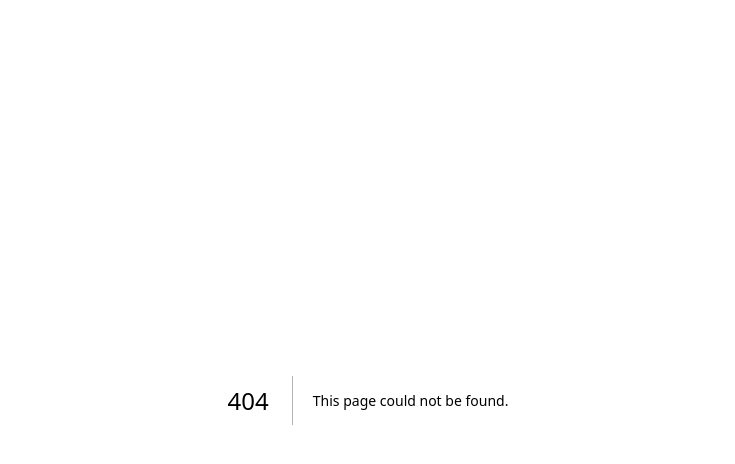
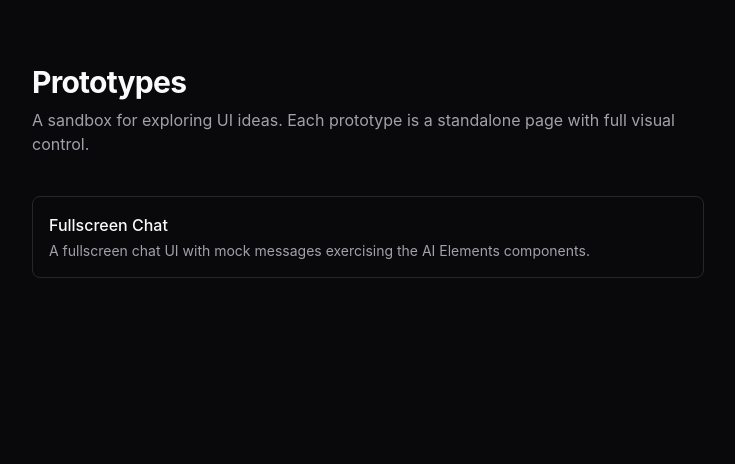
Before and after one commit to tylerdurrett/oneshot-dashboard, a Next.js app in the folder apps/web/: page /prototype in a window 1280 px wide. Before the commit this address had no page. Shown: the top 464 px of the page, without its empty margins (272-1007 px from the left). Built offline with nearby package versions, Linux system fonts and the light colour scheme.

Commit message:
feat: scaffold prototype route area with dark mode layout and index page
Create the blank-canvas prototype sandbox that future prototype pages
will live under. Layout applies dark mode by default with no app chrome.
Index page lists available prototypes with link to /prototype/chat.

```diff
--- /dev/null
+++ b/apps/web/src/app/prototype/layout.tsx
@@ -0,0 +1,7 @@
+export default function PrototypeLayout({ children }: { children: React.ReactNode }) {
+  return (
+    <div className="dark min-h-screen bg-background text-foreground">
+      {children}
+    </div>
+  );
+}
--- /dev/null
+++ b/apps/web/src/app/prototype/page.tsx
@@ -0,0 +1,32 @@
+import Link from 'next/link';
+
+const prototypes = [
+  { href: '/prototype/chat', title: 'Fullscreen Chat', description: 'A fullscreen chat UI with mock messages exercising the AI Elements components.' },
+];
+
+export default function PrototypeIndex() {
+  return (
+    <main className="flex min-h-screen flex-col items-center px-4 py-16">
+      <div className="w-full max-w-2xl space-y-2">
+        <h1 className="text-3xl font-bold tracking-tight">Prototypes</h1>
+        <p className="text-muted-foreground">
+          A sandbox for exploring UI ideas. Each prototype is a standalone page with full visual control.
+        </p>
+      </div>
+
+      <ul className="mt-10 w-full max-w-2xl space-y-3">
+        {prototypes.map((proto) => (
+          <li key={proto.href}>
+            <Link
+              href={proto.href}
+              className="block rounded-lg border border-border p-4 transition-colors hover:bg-accent"
+            >
+              <span className="font-medium">{proto.title}</span>
+              <p className="mt-1 text-sm text-muted-foreground">{proto.description}</p>
+            </Link>
+          </li>
+        ))}
+      </ul>
+    </main>
+  );
+}
```
Also changed, not shown: 2 other files (tests, documents, lock files or other folders).
